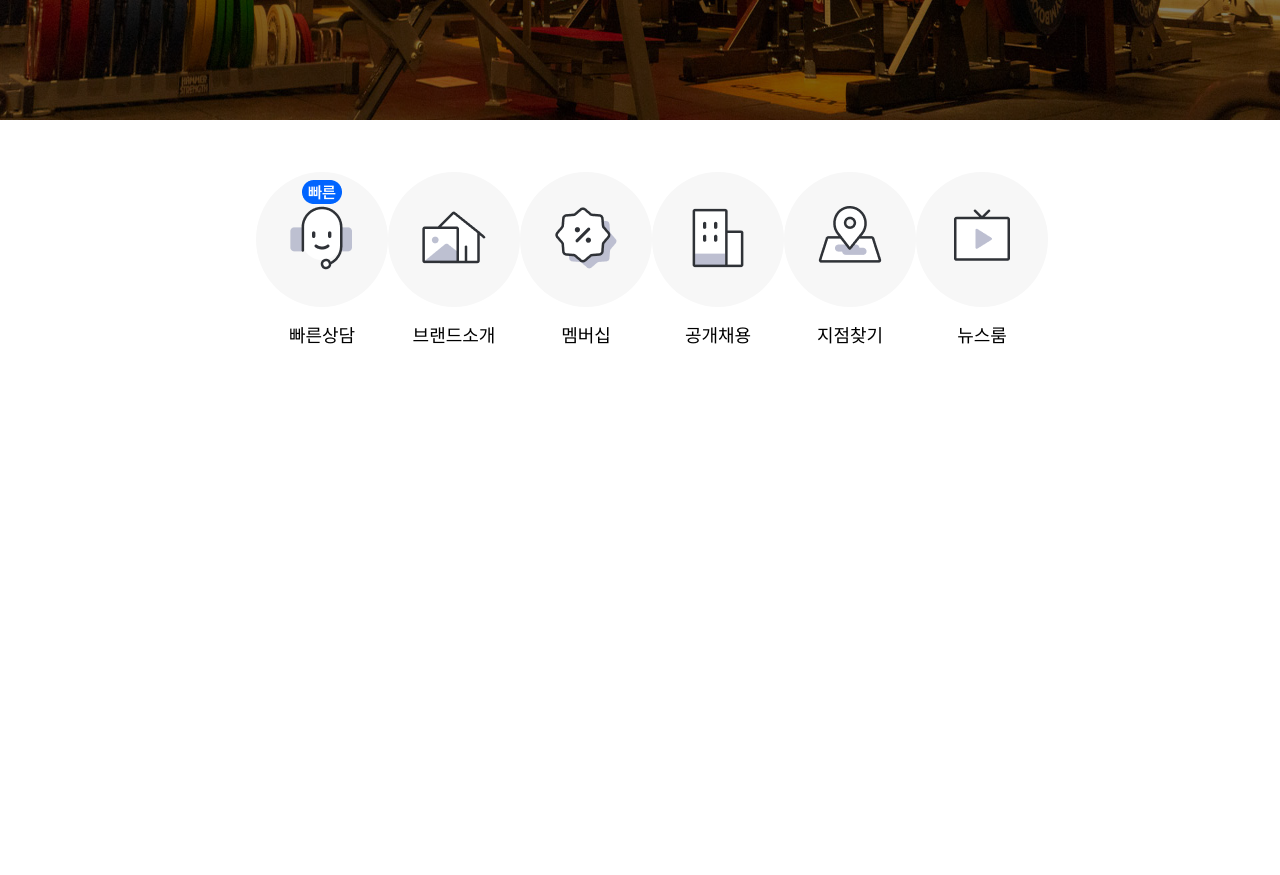
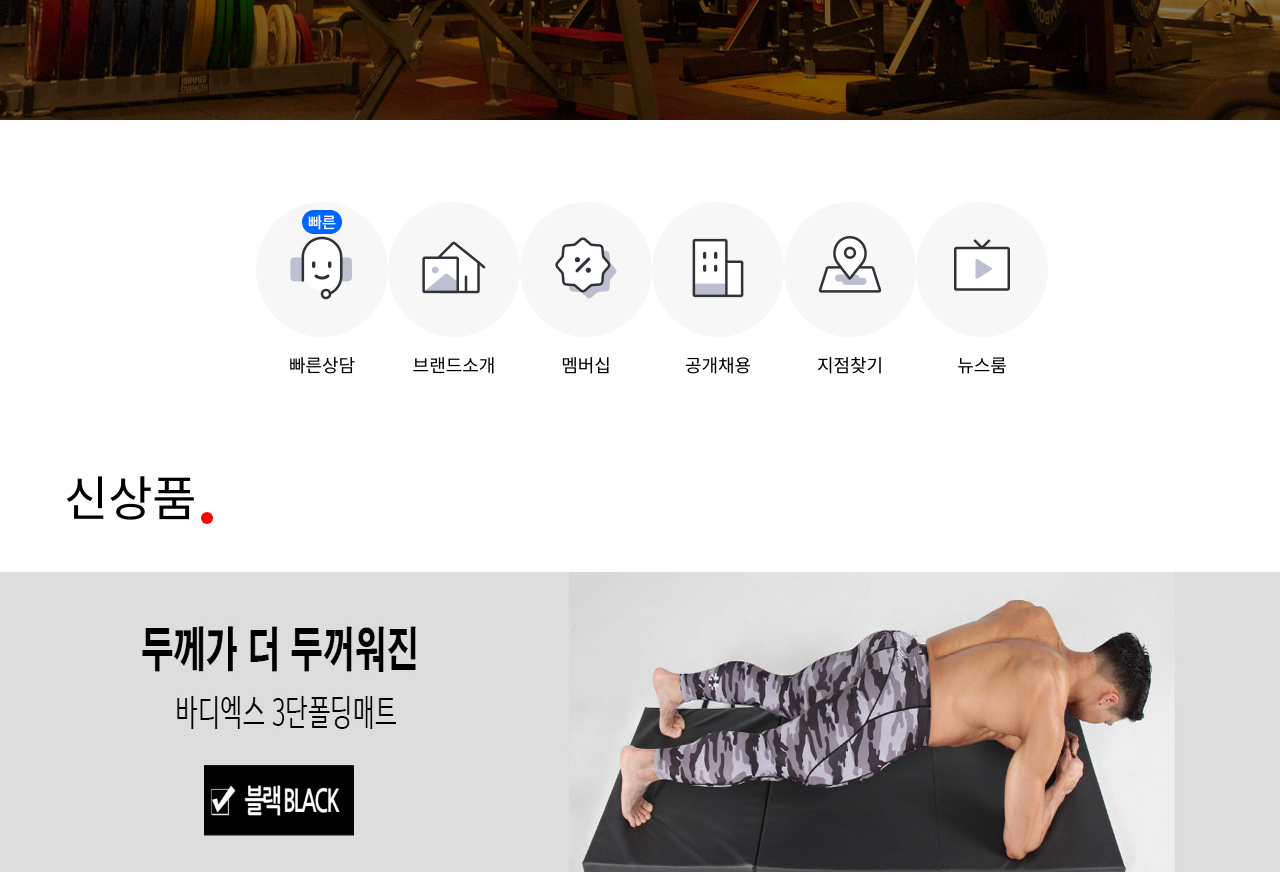
Before and after one commit to parkchanse/fitness_houston, a React (Create React App) app: page / in a window 1280 px wide. Shown: the part 600-1475 px from the top of the page. Before the commit the page ends 997 px from the top, so only its background shows below. Built offline with nearby package versions, Linux system fonts and the light colour scheme; a web font is replaced by a local one.

Commit message:
[Feat] Article02 구현 완료
banner영역 구현 완료했습니다. 아직 슬라이드 기능구현은 완료하지 못했습니다

Resolves: #1

```diff
--- a/src/Components/Main_Page/Article01/Article01.css
+++ b/src/Components/Main_Page/Article01/Article01.css
@@ -6,6 +6,7 @@ a {
 .Article01 {
     width: 100%;
     height: 100%;
+    margin-top: 30px;
 }
 
 .Article01_Container {
--- /dev/null
+++ b/src/Components/Main_Page/Article02/Article02.css
@@ -0,0 +1,48 @@
+
+/* 헤더영역 */
+
+.Article02 {
+    width: 100%;
+    height: 330px;
+    margin-top: 30px;
+}
+
+.Article02 .header {
+    width: 90%;
+    height: 85px;
+    margin: 0 auto;
+}
+
+.Article02 .header h1 {
+     font-size: 48px;
+     font-weight: 500;
+     position: relative;
+     line-height: 85px;
+}
+
+.Article02 .header h1::after {
+    content: '';
+    position: absolute;
+    top: 65%;
+    width: 12px;
+    height: 12px;
+    border-radius: 50%;
+    background-color: red;
+    margin-left: 5px;
+}
+
+/* 슬라이드 영역 */
+
+.Article02_Slider {
+    margin-top: 30px;
+}
+
+
+.Aricle02_container {
+    display: flex;
+}
+
+.Article02_banner img {
+    width: 100vw;
+    height: 300px;
+}
--- /dev/null
+++ b/src/Components/Main_Page/Article02/Article02.js
@@ -0,0 +1,31 @@
+/* eslint-disable */
+
+import './Article02.css'
+import Data_Article02 from './Data_Article02/Data_Article02'
+
+function Article02() {
+    return (
+        <div className='Article02'>
+            <div className='header'>
+                <h1>신상품</h1>
+            </div>
+            <div className='Article02_Slider'>
+                <ul className='Aricle02_container'>
+                    {Data_Article02.map( (item, id) => {
+                        return <li key = {item.id}
+                            className = "Article02_Slider_li"
+                        >
+                            <a href="#">
+                                <div className="Article02_banner">
+                                    <img src = {item.img[`banner0${id+1}`]} alt="배너이미지01"/>
+                                </div>
+                            </a>
+                        </li>
+                    })}
+                </ul>
+            </div>
+        </div>
+    )
+}
+
+export default Article02
--- /dev/null
+++ b/src/Components/Main_Page/Article02/Data_Article02/Data_Article02.js
@@ -0,0 +1,15 @@
+import banner01 from '../../../../asset/img/Article02/banner01.jpg'
+import banner02 from '../../../../asset/img/Article02/banner02.jpg'
+
+const Data_Article02 = [
+    {
+        id: 0,
+        img: { banner01 }
+    },
+    {
+        id: 1,
+        img: { banner02 }
+    },
+]
+
+export default Data_Article02
--- a/src/Components/Main_Page/Main/Main.css
+++ b/src/Components/Main_Page/Main/Main.css
@@ -72,7 +72,7 @@ body {
 }
 
 .Textbox_Sub {
-    font-size: 16px;
+    font-size: 20px;
 }
 
 .prev_L {
--- a/src/Components/Main_Page/Main_Page.js
+++ b/src/Components/Main_Page/Main_Page.js
@@ -1,12 +1,14 @@
 import './Main_page.css'
 import Main from './Main/Main'
 import Article01 from './Article01/Article01'
+import Article02 from './Article02/Article02'
 
 function Main_Page() {
     return (
-        <div className="test">
+        <div className="Wrap">
             <Main />
             <Article01 />
+            <Article02 />
         </div>
     )
 }
--- a/src/Components/Main_Page/Main_page.css
+++ b/src/Components/Main_Page/Main_page.css
@@ -1,3 +1,7 @@
-.test{
-    color: red;
+ul, li {
+    list-style: none;
 }
+
+a {
+    text-decoration: none;
+}
```
Also changed, not shown: src/asset/img/Article02/banner01.jpg (added), src/asset/img/Article02/banner02.jpg (added).
